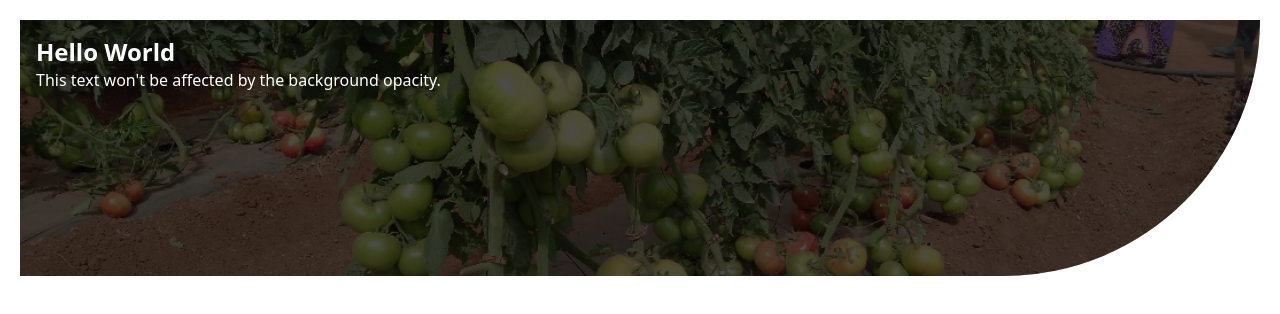
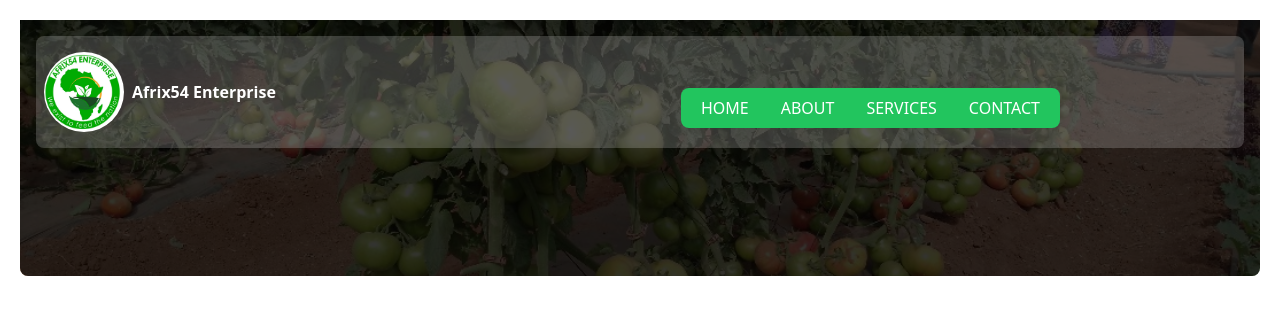
Before and after one commit to HortNet/afrix54, a website: page index.html in a window 1280 px wide. Drawn offline with Linux system fonts and the light colour scheme.

Commit message:
changed the header and colors

```diff
--- a/index.html
+++ b/index.html
@@ -3,7 +3,7 @@
 <head>
     <meta charset="UTF-8">
     <meta name="viewport" content="width=device-width, initial-scale=1.0">
-    <title>Document</title>
+    <title>afrix54</title>
     <link rel="stylesheet"href="style.css"/>
     <link rel="stylesheet" href="https://cdnjs.cloudflare.com/ajax/libs/font-awesome/6.7.2/css/all.min.css" integrity="sha512-Evv84Mr4kqVGRNSgIGL/F/aIDqQb7xQ2vcrdIwxfjThSH8CSR7PBEakCr51Ck+w+/U6swU2Im1vVX0SVk9ABhg==" crossorigin="anonymous" referrerpolicy="no-referrer" />
 
@@ -13,17 +13,37 @@
     <div class="  min-h-screen p-5">
             <div class="relative h-64 w-full">
                 <!-- Background image -->
-                <div class="absolute inset-0 bg-[url('./images/tomato.jpg')] bg-cover bg-center rounded-br-full p-5 "></div>
+                <div class="absolute inset-0 bg-[url('./images/tomato.jpg')] bg-cover bg-center rounded-b-lg p-5 "></div>
 
                 <!-- Overlay with opacity -->
-                <div class="absolute inset-0 bg-black bg-opacity-70   rounded-br-full p-5 "></div>
+                <div class="absolute inset-0 bg-black bg-opacity-80   rounded-b-lg p-5 "></div>
 
                 <!-- Your content stays visible and clear -->
                 <div class="relative z-10 p-4 text-white  ">
+                 <header class="bg-[#FFFFFF30] rounded-lg peer-checked:absolute ">
+                    <div class="relative max-w-screen-lg py-4 flex flex-col sm:flex-row sm:items-center sm:justify-between">
+                        <a class="flex items-center font-bold font-white"href="/">
+                            <span class="mr-2"><img src="./images/logo.jpg"class="w-20 ml-2 rounded-full"></span>
+                            <span >Afrix54 Enterprise</span>
+                           </a>
+                          <input class="peer hidden"type="checkbox"id="navbar-open">
+                          <label  class="p-5 sm:hidden cursor-pointer text-xl absolute right-0"for="navbar-open">
+                            <i class="fa-solid fa-bars"></i>
+                          </label>
+
+                           <nav class="peer-checked:block hidden mt-8 sm:mt-8  sm:block sm:bg-none">
+                               <ul class="items-center  gap-y-4 flex flex-col sm:flex-row  flex sm:gap-x-8 px-5 py-2 bg-green-500 rounded-lg">
+                                <li class="hover:text-orange-700 "><a href="#">HOME</a></li>
+                                <li class="hover:text-orange-700 "><a href="#">ABOUT</a></li>
+                                <li class="hover:text-orange-700 "><a href="#">SERVICES</a></li>
+                                <li class="hover:text-orange-700 "><a href="#">CONTACT</a></li>
+                               </ul>
+                           </nav>
+                    </div>
+
+                 </header>
 
 
-                  <h1 class="text-2xl font-bold">Hello World</h1>
-                  <p>This text won't be affected by the background opacity.</p>
                 </div>
               </div>
 
@@ -35,5 +55,12 @@
 
         </footer>
     </div>
+    <script>
+        const togglebutton=document.querySelector(".toggle-button");
+        const dropmenu=document.querySelector(".dropdown-menu");
+        togglebutton.addEventListener("click", ()=>{
+            dropmenu.classList.toggle('top-64');
+        })
+    </script>
 </body>
 </html>
```
Also changed, not shown: style.css.
